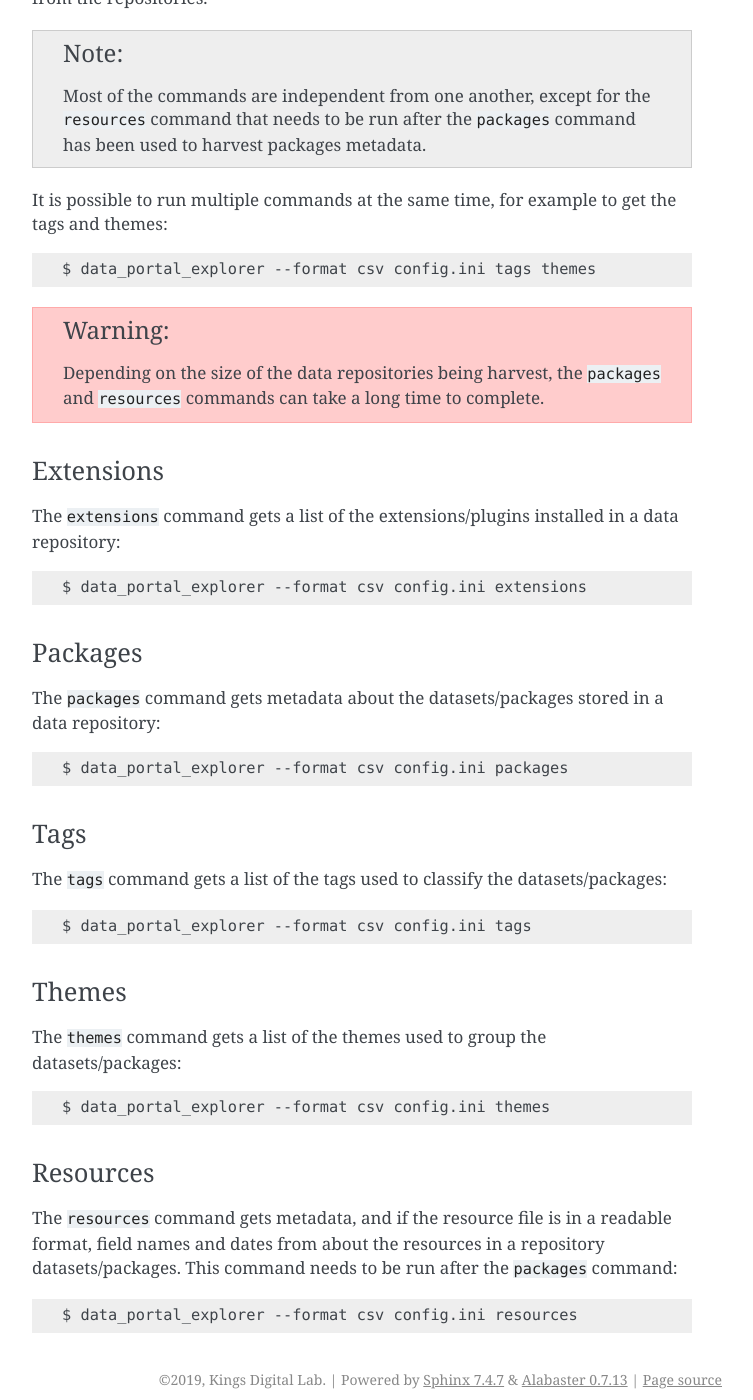
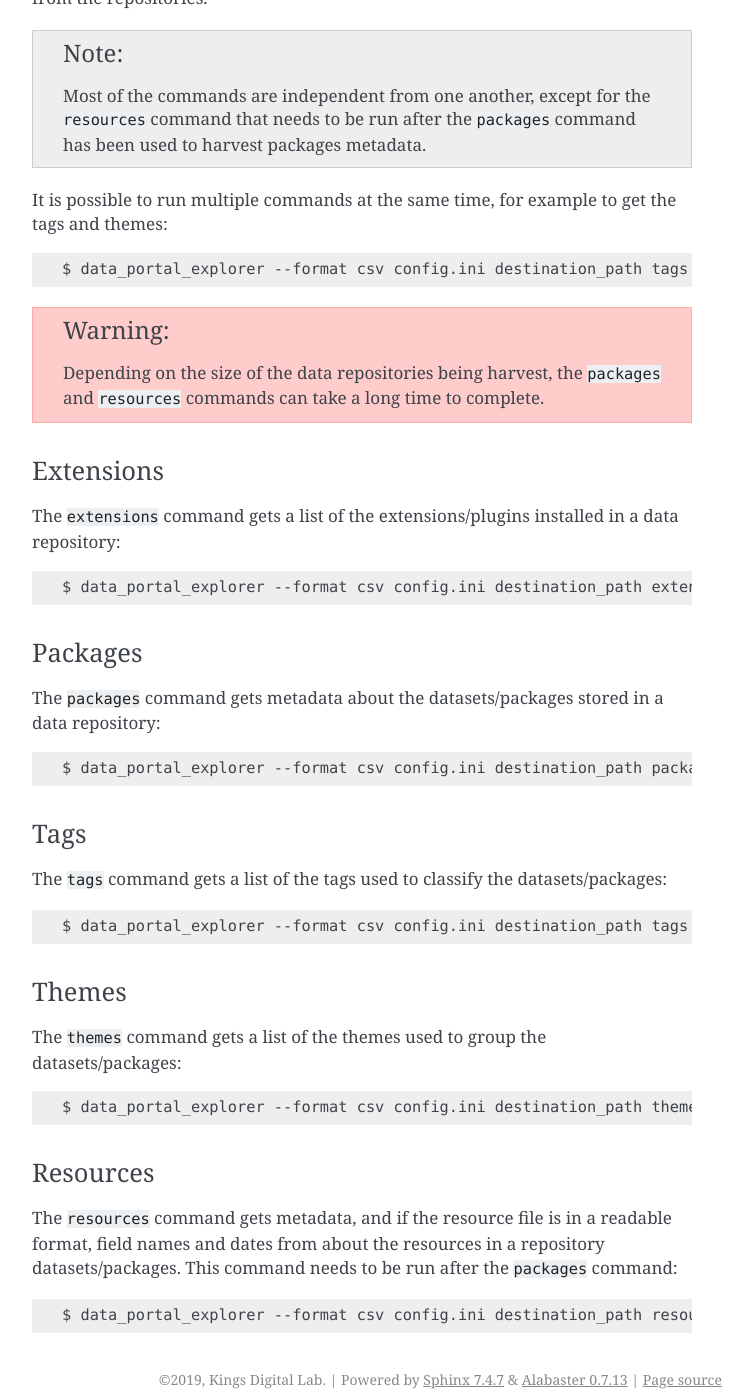
Before and after one commit to PublicDataLab/DataPortalExplorer, a Sphinx documentation site: the page built from docs/usage.rst, in a window 1280 px wide and 1400 px high, scrolled down 1279 px. Shown: the whole window, without its empty margins (388-1141 px from the left). Built offline with Sphinx 7.4.7, drawn with Linux system fonts in a browser that asks for light colours; some of the changed text lies outside the part shown.

Commit message:
🐛 Fix: Add missing destination path to the examples.

```diff
--- a/docs/usage.rst
+++ b/docs/usage.rst
@@ -47,7 +47,7 @@ to harvest data from. Before using the tool create a ``config.ini`` following th
 Then tell the tool which configuration file to use by passing the path to the tool, for
 example::
 
-    $ data_portal_explorer --format csv config.ini extensions
+    $ data_portal_explorer --format csv config.ini destination_path extensions
 
 
 Commands
@@ -64,7 +64,7 @@ repositories.
 It is possible to run multiple commands at the same time, for example to get the tags
 and themes::
 
-    $ data_portal_explorer --format csv config.ini tags themes
+    $ data_portal_explorer --format csv config.ini destination_path tags themes
 
 .. warning::
     Depending on the size of the data repositories being harvest, the ``packages`` and
@@ -77,7 +77,7 @@ Extensions
 The ``extensions`` command gets a list of the extensions/plugins installed in a data
 repository::
 
-    $ data_portal_explorer --format csv config.ini extensions
+    $ data_portal_explorer --format csv config.ini destination_path extensions
 
 Packages
 ~~~~~~~~
@@ -85,21 +85,21 @@ Packages
 The ``packages`` command gets metadata about the datasets/packages stored in a data
 repository::
 
-    $ data_portal_explorer --format csv config.ini packages
+    $ data_portal_explorer --format csv config.ini destination_path packages
 
 Tags
 ~~~~
 
 The ``tags`` command gets a list of the tags used to classify the datasets/packages::
 
-    $ data_portal_explorer --format csv config.ini tags
+    $ data_portal_explorer --format csv config.ini destination_path tags
 
 Themes
 ~~~~~~
 
 The ``themes`` command gets a list of the themes used to group the datasets/packages::
 
-    $ data_portal_explorer --format csv config.ini themes
+    $ data_portal_explorer --format csv config.ini destination_path themes
 
 Resources
 ~~~~~~~~~
@@ -108,4 +108,4 @@ The ``resources`` command gets metadata, and if the resource file is in a readab
 format, field names and dates from about the resources in a repository datasets/packages.
 This command needs to be run after the ``packages`` command::
 
-    $ data_portal_explorer --format csv config.ini resources
+    $ data_portal_explorer --format csv config.ini destination_path resources
```
